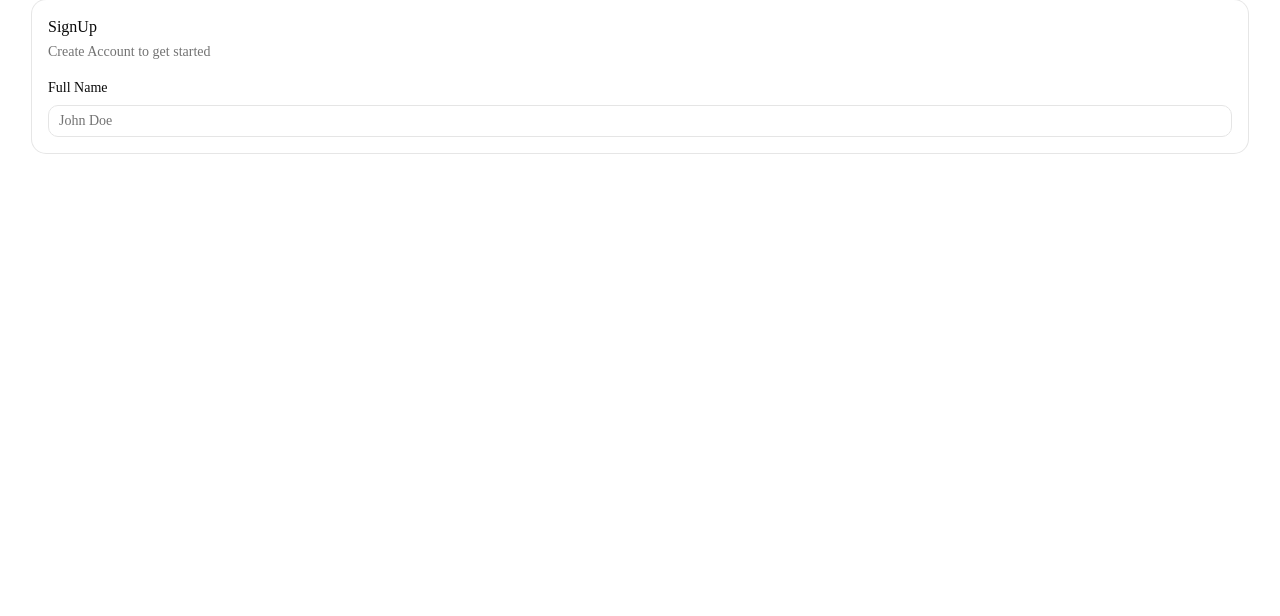
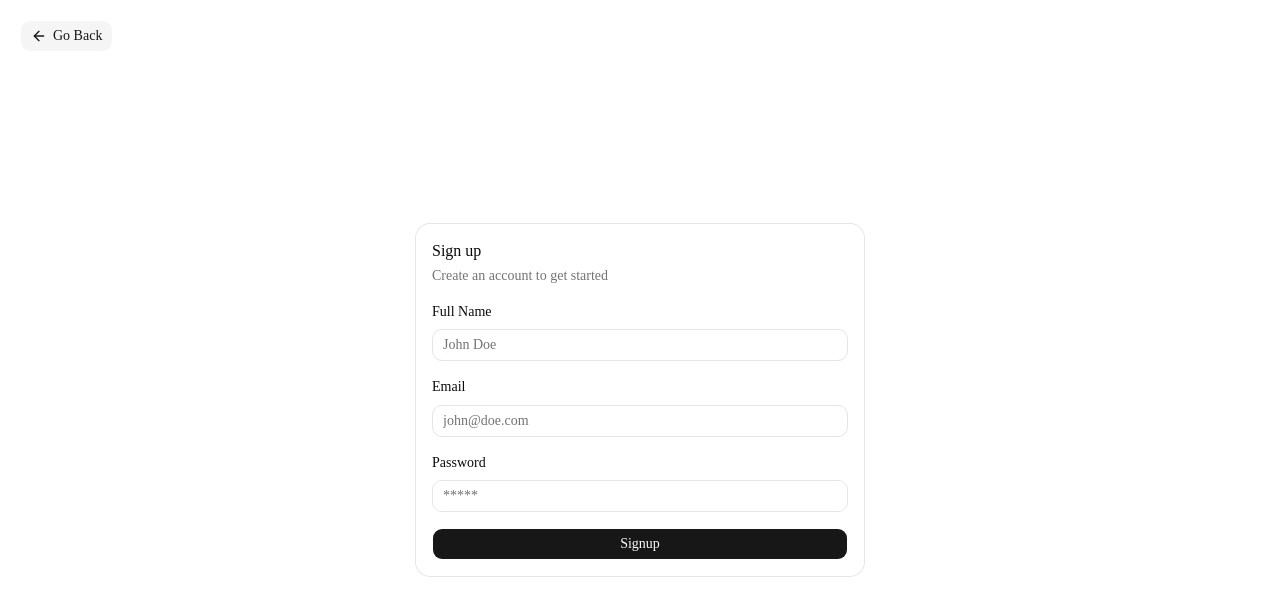
Before and after one commit to nemanja94/nextjs16, a Next.js app: page /auth/sign-up in a window 1280 px wide. Shown: the top 616 px of the page. Built offline with nearby package versions, Linux system fonts and the light colour scheme.

Commit message:
Signup form

```diff
--- /dev/null
+++ b/app/auth/layout.tsx
@@ -0,0 +1,19 @@
+import { buttonVariants } from "@/components/ui/button";
+import { ArrowLeft } from "lucide-react";
+import Link from "next/link";
+import { ReactNode } from "react";
+
+export default function AuthLayout({ children }: { children: ReactNode }) {
+	return (
+		<div className="min-h-screen flex items-center justify-center">
+			<div className="absolute top-5 left-5">
+				<Link href="/" className={buttonVariants({ variant: "secondary" })}>
+					<ArrowLeft className="size-4" />
+					Go Back
+				</Link>
+			</div>
+
+			<div className="w-full max-w-md mx-auto">{children}</div>
+		</div>
+	);
+}
--- a/app/auth/sign-up/page.tsx
+++ b/app/auth/sign-up/page.tsx
@@ -1,47 +1,124 @@
 "use client";
 
 import { signUpSchema } from "@/app/schemas/auth";
-import { Card, CardContent, CardDescription, CardHeader, CardTitle } from "@/components/ui/card";
+import { Button } from "@/components/ui/button";
+import {
+	Card,
+	CardContent,
+	CardDescription,
+	CardHeader,
+	CardTitle,
+} from "@/components/ui/card";
+import {
+	Field,
+	FieldError,
+	FieldGroup,
+	FieldLabel,
+} from "@/components/ui/field";
+import { Input } from "@/components/ui/input";
+// import { authClient } from "@/lib/auth-client";
+import { zodResolver } from "@hookform/resolvers/zod";
+import { Loader2 } from "lucide-react";
+import { useRouter } from "next/navigation";
+import { useTransition } from "react";
 import { Controller, useForm } from "react-hook-form";
-import { zodResolver } from "@hookform/resolvers/zod";
-import { Field, FieldError, FieldGroup, FieldLabel } from "@/components/ui/field";
-import { Input } from "@/components/ui/input";
+// import { toast } from "sonner";
+import z from "zod";
 
 export default function SignUpPage() {
-	const form = useForm({
+	const [isPending, startTransition] = useTransition();
+	const router = useRouter();
+	const form = useForm<z.infer<typeof signUpSchema>>({
 		resolver: zodResolver(signUpSchema),
 		defaultValues: {
+			email: "",
 			name: "",
-			email: "",
 			password: "",
-		}
+		},
 	});
+
+	function onSubmit(data: z.infer<typeof signUpSchema>) {
+		// Do something with the form values.
+		console.log(data)
+	}
 
 	return (
 		<Card>
 			<CardHeader>
-				<CardTitle>SignUp</CardTitle>
-				<CardDescription>Create Account to get started</CardDescription>
+				<CardTitle>Sign up</CardTitle>
+				<CardDescription>Create an account to get started</CardDescription>
 			</CardHeader>
 			<CardContent>
-				<form>
-					<FieldGroup>
+				<form id="sign-up-form" onSubmit={form.handleSubmit(onSubmit)}>
+					<FieldGroup className="gap-y-4">
 						<Controller
 							name="name"
 							control={form.control}
 							render={({ field, fieldState }) => (
 								<Field>
 									<FieldLabel>Full Name</FieldLabel>
-									<Input placeholder="John Doe" {...field} />
+									<Input
+										aria-invalid={fieldState.invalid}
+										placeholder="John Doe"
+										{...field}
+									/>
 									{fieldState.invalid && (
 										<FieldError errors={[fieldState.error]} />
 									)}
 								</Field>
-							)}>
-						</Controller>
+							)}
+						/>
+						<Controller
+							name="email"
+							control={form.control}
+							render={({ field, fieldState }) => (
+								<Field>
+									<FieldLabel>Email</FieldLabel>
+									<Input
+										aria-invalid={fieldState.invalid}
+										placeholder="john@doe.com"
+										type="email"
+										{...field}
+									/>
+									{fieldState.invalid && (
+										<FieldError errors={[fieldState.error]} />
+									)}
+								</Field>
+							)}
+						/>
+
+						<Controller
+							name="password"
+							control={form.control}
+							render={({ field, fieldState }) => (
+								<Field>
+									<FieldLabel>Password</FieldLabel>
+									<Input
+										aria-invalid={fieldState.invalid}
+										placeholder="*****"
+										type="password"
+										{...field}
+									/>
+									{fieldState.invalid && (
+										<FieldError errors={[fieldState.error]} />
+									)}
+								</Field>
+							)}
+						/>
+
+						<Button type="submit" form="sign-up-form" disabled={isPending}>
+							{isPending ? (
+								<>
+									<Loader2 className="size-4 animate-spin" />
+									<span>Loading...</span>
+								</>
+							) : (
+								<span>Signup</span>
+							)}
+						</Button>
 					</FieldGroup>
 				</form>
 			</CardContent>
 		</Card>
-	)
+	);
 }
--- a/app/schemas/auth.ts
+++ b/app/schemas/auth.ts
@@ -3,5 +3,5 @@ import z from "zod";
 export const signUpSchema = z.object({
 	name: z.string().min(3).max(30),
 	email: z.email(),
-	password: z.string().min(8).max(20)
-})
+	password: z.string().min(8).max(30),
+});
```
